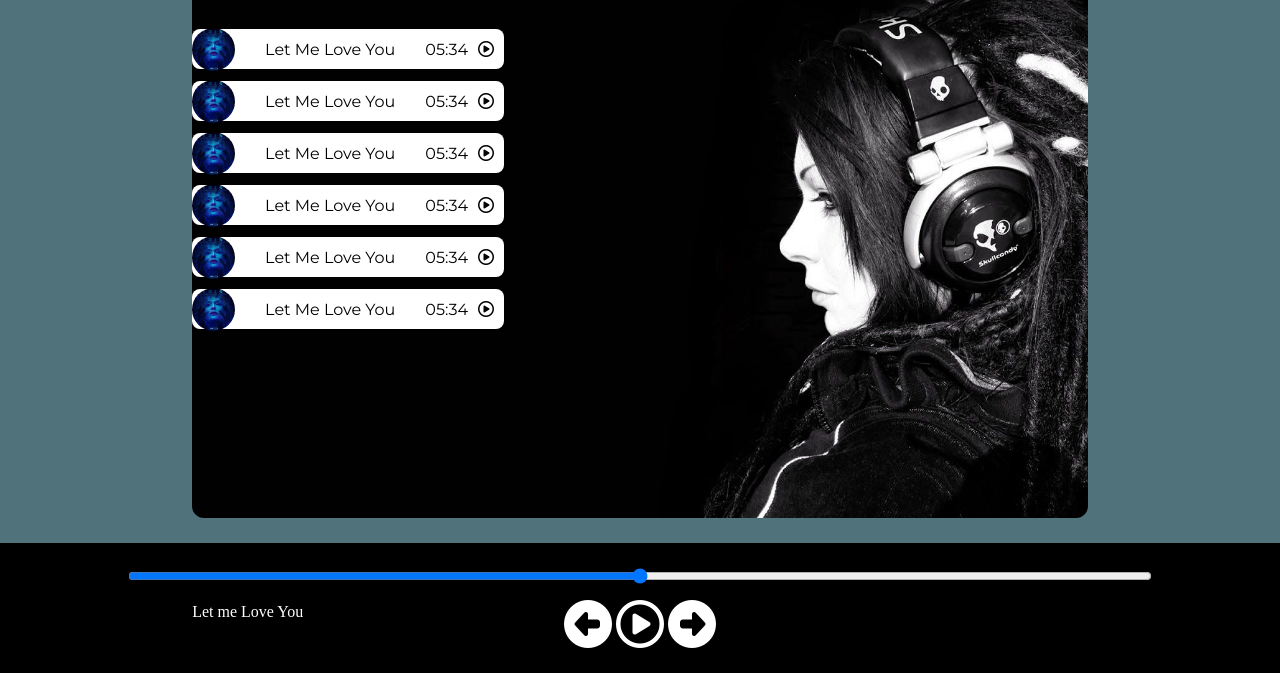
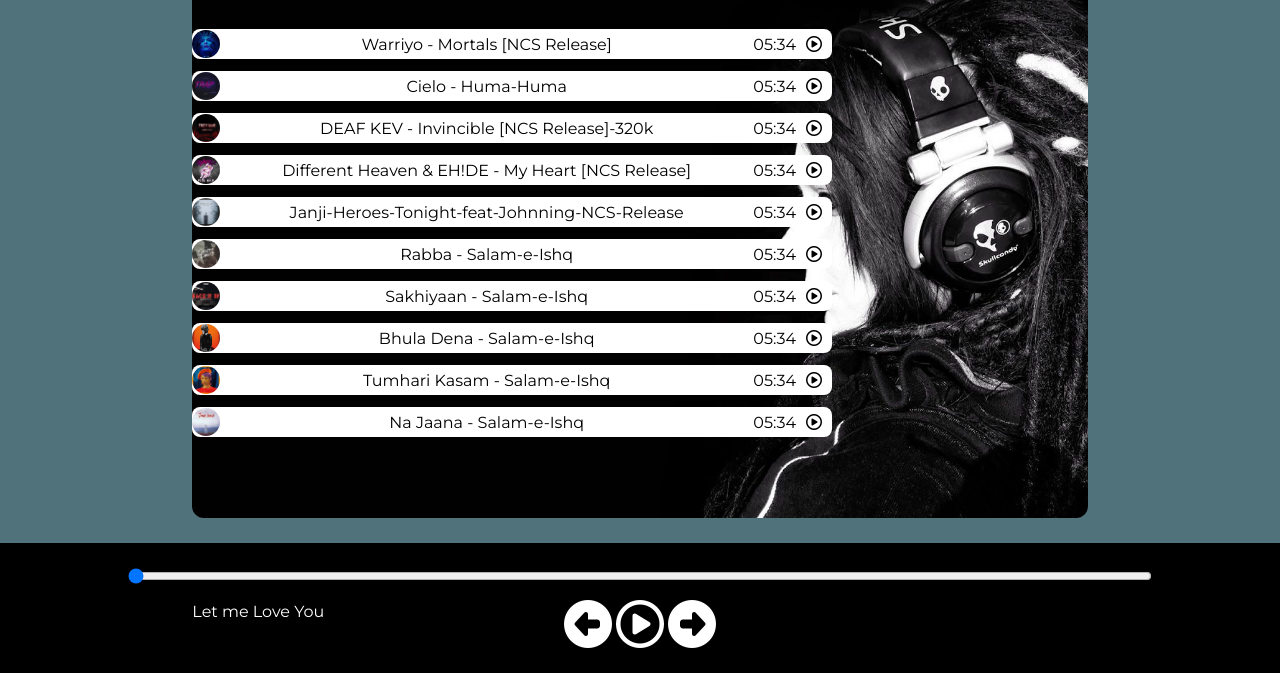
Before and after one commit to raghavendra1408/spotifyClone, a plain HTML site: page index.html in a window 1280 px wide. Shown: the part 132-805 px from the top of the page. Drawn offline with Linux system fonts and the light colour scheme.

Commit message:
second commit

```diff
--- a/index.html
+++ b/index.html
@@ -24,33 +24,53 @@
         <h1>Best of NCS</h1>
         <div class="songContainer">
                 <div class="songItem">
-                    <img src="covers/1.jpg" alt="1">
-                    <span>Let Me Love You </span>
+                    <img  src="covers/1.jpg">
+                    <span class="songName"> Me Love You </span>
                     <span class="songListPlay"><span class="timestamp">05:34<i class="fa-regular  fa-circle-play"></i></span></span>
                 </div>
                 <div class="songItem">
-                    <img src="covers/1.jpg" alt="1">
-                    <span>Let Me Love You </span>
+                    <img  src="covers/1.jpg">
+                    <span class="songName"> Me Love You </span>
                     <span class="songListPlay"><span class="timestamp">05:34<i class="fa-regular  fa-circle-play"></i></span></span>
                 </div>
                 <div class="songItem">
-                    <img src="covers/1.jpg" alt="1">
-                    <span>Let Me Love You </span>
+                    <img  src="covers/1.jpg">
+                    <span class="songName"> Me Love You </span>
                     <span class="songListPlay"><span class="timestamp">05:34<i class="fa-regular  fa-circle-play"></i></span></span>
                 </div>
                 <div class="songItem">
-                    <img src="covers/1.jpg" alt="1">
-                    <span>Let Me Love You </span>
+                    <img  src="covers/1.jpg">
+                    <span class="songName"> Me Love You </span>
                     <span class="songListPlay"><span class="timestamp">05:34<i class="fa-regular  fa-circle-play"></i></span></span>
                 </div>
                 <div class="songItem">
-                    <img src="covers/1.jpg" alt="1">
-                    <span>Let Me Love You </span>
+                    <img  src="covers/1.jpg">
+                    <span class="songName"> Me Love You </span>
                     <span class="songListPlay"><span class="timestamp">05:34<i class="fa-regular  fa-circle-play"></i></span></span>
                 </div>
                 <div class="songItem">
-                    <img src="covers/1.jpg" alt="1">
-                    <span>Let Me Love You </span>
+                    <img  src="covers/1.jpg">
+                    <span class="songName"> Me Love You </span>
+                    <span class="songListPlay"><span class="timestamp">05:34<i class="fa-regular  fa-circle-play"></i></span></span>
+                </div>
+                <div class="songItem">
+                    <img  src="covers/1.jpg">
+                    <span class="songName"> Me Love You </span>
+                    <span class="songListPlay"><span class="timestamp">05:34<i class="fa-regular  fa-circle-play"></i></span></span>
+                </div>
+                <div class="songItem">
+                    <img  src="covers/1.jpg">
+                    <span class="songName"> Me Love You </span>
+                    <span class="songListPlay"><span class="timestamp">05:34<i class="fa-regular  fa-circle-play"></i></span></span>
+                </div>
+                <div class="songItem">
+                    <img  src="covers/1.jpg">
+                    <span class="songName"> Me Love You </span>
+                    <span class="songListPlay"><span class="timestamp">05:34<i class="fa-regular  fa-circle-play"></i></span></span>
+                </div>
+                <div class="songItem">
+                    <img  src="covers/1.jpg">
+                    <span class="songName"> Me Love You </span>
                     <span class="songListPlay"><span class="timestamp">05:34<i class="fa-regular  fa-circle-play"></i></span></span>
                 </div>
             </div>
@@ -59,14 +79,14 @@
         <div class="songBanner"></div>
     </div>
     <footer>
-        <input type="range"  id="myProgressBar" min="0" max="100">
+        <input type="range"  id="myProgressBar" min="0" value="0" max="100">
         <div class="icons">
             <i class="fa-solid fa-3x fa-circle-left"></i>
-            <i class="fa-regular fa-3x fa-circle-play"></i>
+            <i class="fa-regular fa-3x fa-circle-play" id="masterPlay"></i>
             <i class="fa-solid fa-3x fa-circle-right"></i>
         </div>
         <div class="songInfo">
-            <img src="playing.gif"> Let me Love You
+            <img src="playing.gif" id="gif"> Let me Love You
         </div>
     </footer>
     <script src="script.js"></script>
--- a/script.js
+++ b/script.js
@@ -1,3 +1,50 @@
-console.log("Welcome to Spotify!");
+let masterPlay = document.querySelector("#masterPlay");
+let audioElement = new Audio('songs/1.mp3');
+let gif = document.querySelector("#gif");
+let myProgressBar = document.querySelector("#myProgressBar");
+let songItems = Array.from(document.getElementsByClassName("songItem"));
+let songs = [
+    {songName: "Warriyo - Mortals [NCS Release]", filePath: "songs/1.mp3", coverPath: "covers/1.jpg"},
+    {songName: "Cielo - Huma-Huma", filePath: "songs/2.mp3", coverPath: "covers/2.jpg"},
+    {songName: "DEAF KEV - Invincible [NCS Release]-320k", filePath: "songs/3.mp3", coverPath: "covers/3.jpg"},
+    {songName: "Different Heaven & EH!DE - My Heart [NCS Release]", filePath: "songs/4.mp3", coverPath: "covers/4.jpg"},
+    {songName: "Janji-Heroes-Tonight-feat-Johnning-NCS-Release", filePath: "songs/5.mp3", coverPath: "covers/5.jpg"},
+    {songName: "Rabba - Salam-e-Ishq", filePath: "songs/2.mp3", coverPath: "covers/6.jpg"},
+    {songName: "Sakhiyaan - Salam-e-Ishq", filePath: "songs/2.mp3", coverPath: "covers/7.jpg"},
+    {songName: "Bhula Dena - Salam-e-Ishq", filePath: "songs/2.mp3", coverPath: "covers/8.jpg"},
+    {songName: "Tumhari Kasam - Salam-e-Ishq", filePath: "songs/2.mp3", coverPath: "covers/9.jpg"},
+    {songName: "Na Jaana - Salam-e-Ishq", filePath: "songs/4.mp3", coverPath: "covers/10.jpg"},
+]
 
-let audioElement = new Audio('songs/1.mp3')
+songItems.forEach((element, i)=>{
+    element.getElementsByTagName("img")[0].src = songs[i].coverPath;
+    element.getElementsByClassName("songName")[0].innerText = songs[i].songName;
+})
+
+//Handle Play/Pause
+masterPlay.addEventListener('click',()=>{
+    if(audioElement.paused || audioElement.currentTime <= 0){
+        audioElement.play();
+        masterPlay.classList.remove("fa-circle-play");
+        masterPlay.classList.add("fa-circle-pause");
+        gif.style.opacity = 1;
+    }
+    else{
+        audioElement.pause();
+        masterPlay.classList.remove("fa-circle-pause");
+        masterPlay.classList.add("fa-circle-play");
+        gif.style.opacity = 0;
+    }
+});
+
+//Handle seekBar and timeUpdate
+audioElement.addEventListener('timeupdate',()=>{
+    progress = parseInt((audioElement.currentTime/audioElement.duration) * 100)
+    myProgressBar.value = progress;
+})
+
+//Handle change event in seekBar
+
+myProgressBar.addEventListener('change', () =>{
+    audioElement.currentTime = (myProgressBar.value*audioElement.duration)/100;
+})
--- a/style.css
+++ b/style.css
@@ -68,6 +68,7 @@ footer{
 
 #myProgressBar{
     min-width:80vw;
+    cursor: pointer;
 }
 
 .songContainer{
@@ -76,9 +77,9 @@ footer{
 
 
 .songItem{
-    height: 40px;
+    height: 30px;
     display: flex;
-    width: 39vh;
+    width: 80vh;
     align-items: center;
     justify-content: space-between;
     background-color: white;
@@ -89,7 +90,8 @@ footer{
 
 
 .songItem img{
-    width: 43px;
+    height: 28px;
+    width: 28px;
     border-radius: 50%;
 }
 
@@ -105,9 +107,11 @@ span i{
 .songInfo{
     position: absolute;
     left: 9.7vw;
+    font-family: "Montserrat", sans-serif;
 }
 
 .songInfo img{
     width: 5vw;
     opacity: 0;
+    transition: opacity 0.3s ease-in;
 }
```
